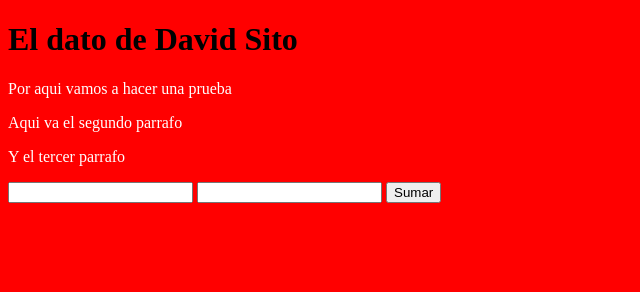
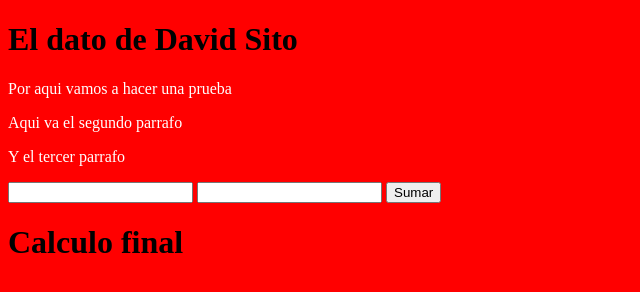
Before and after one commit to wdtorres/PRUEBAS_LAB, a plain HTML site: page index.html in a window 1280 px wide. Shown: the whole page, without its empty margins (0-640 px from the left). Drawn offline with Linux system fonts and the light colour scheme.

Commit message:
cambios en rama feature

```diff
--- a/index.html
+++ b/index.html
@@ -17,6 +17,8 @@
         <input type="text" id="inputDos">
         <button id="btnSumar">Sumar</button>
     </form>
+    <h1>Calculo final</h1>
+
     <p id="resultado"> </p>
     <script src="./inicio.js"></script>
 
```
